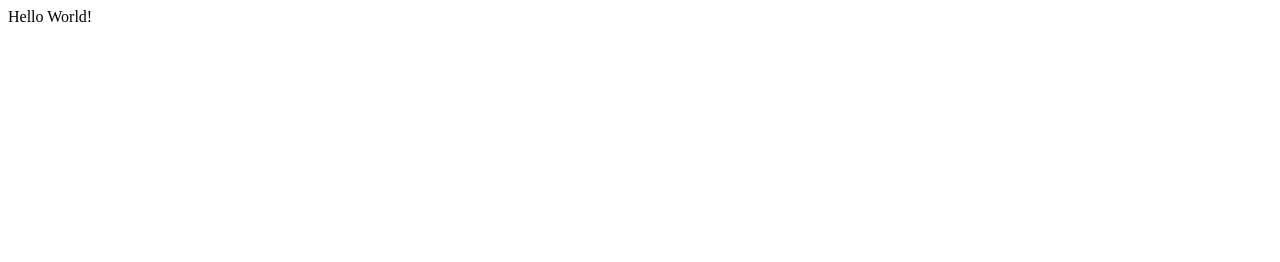
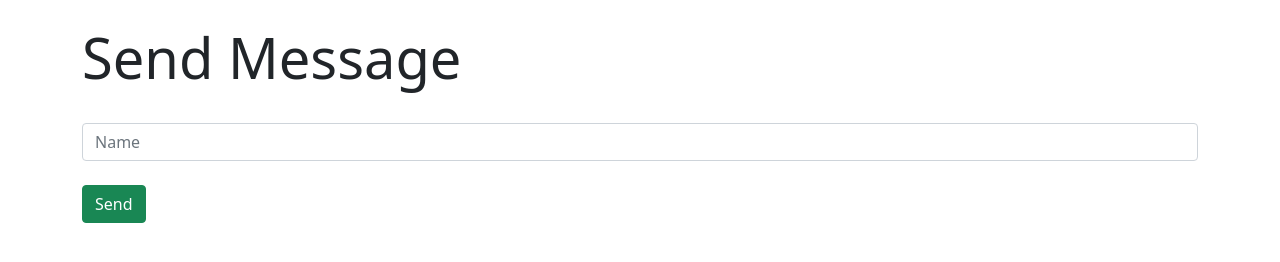
Before and after one commit to phyelsec/Web-Practice, a website: page chat/index.html in a window 1280 px wide. Drawn offline with nearby package versions, Linux system fonts and the light colour scheme.

Commit message:
Create UI part 1

```diff
--- a/chat/index.html
+++ b/chat/index.html
@@ -1 +1,26 @@
-Hello World!
+<!DOCTYPE html>
+<html>
+<head>
+    <link href="https://cdn.jsdelivr.net/npm/bootstrap@5.0.0-beta2/dist/css/bootstrap.min.css" rel="stylesheet" integrity="sha384-BmbxuPwQa2lc/FVzBcNJ7UAyJxM6wuqIj61tLrc4wSX0szH/Ev+nYRRuWlolflfl" crossorigin="anonymous">
+    <script src="https://cdn.jsdelivr.net/npm/bootstrap@5.0.0-beta2/dist/js/bootstrap.bundle.min.js" integrity="sha384-b5kHyXgcpbZJO/tY9Ul7kGkf1S0CWuKcCD38l8YkeH8z8QjE0GmW1gYU5S9FOnJ0" crossorigin="anonymous"></script>
+</head>
+<body>
+    <div class="container">
+        <br>
+        <div class="jumbotron">
+            <h1 class="display-4">Send Message</h1>
+            <br>
+            <input class="form-control" placeholder="Name">
+            <br>
+            <button id="send" class="btn btn-success">Send</button>
+        </div>
+        <div id="messages">
+
+        </div>
+
+    </div>
+   <script>
+
+   </script>
+</body>
+</html>
```
